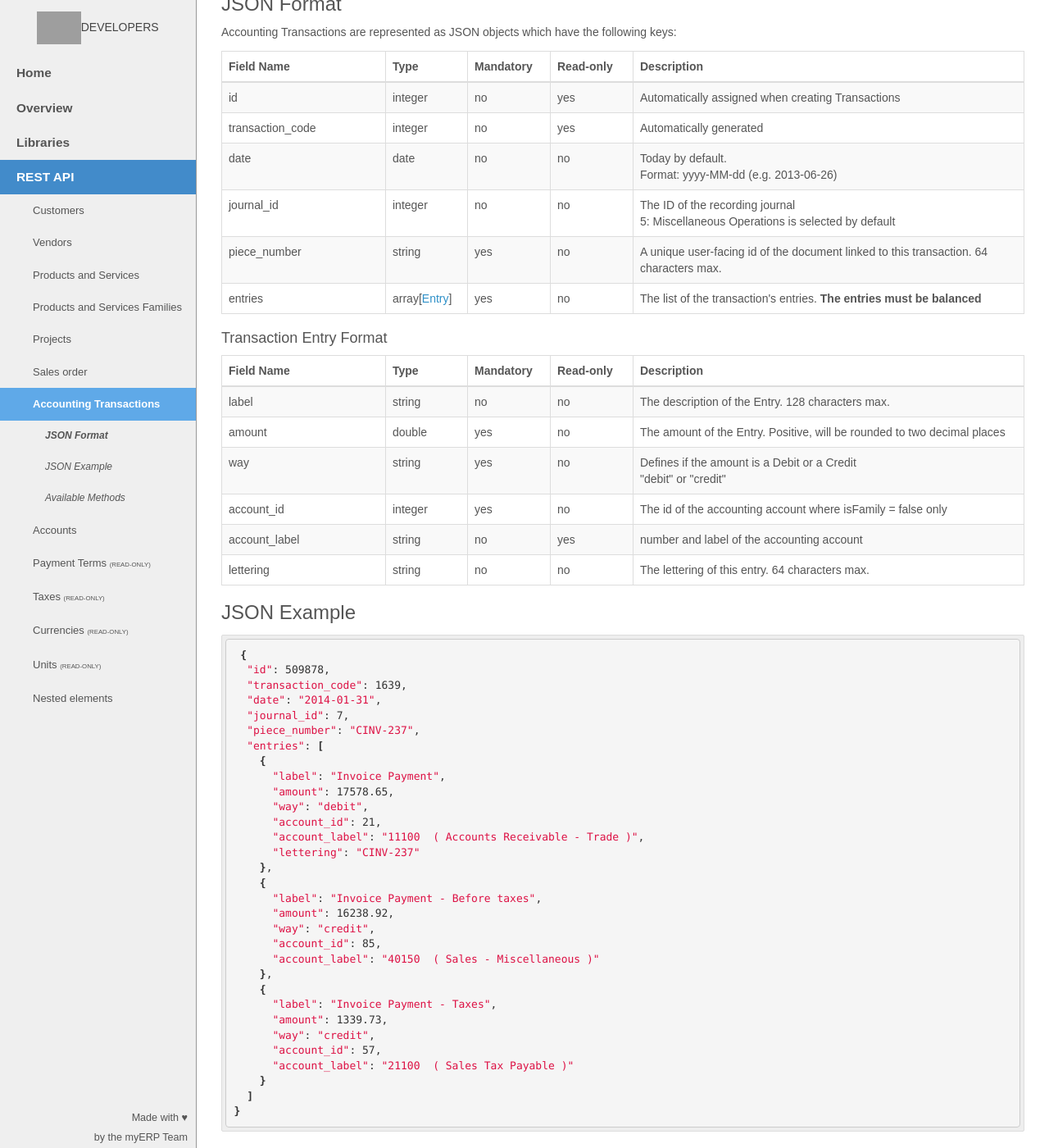
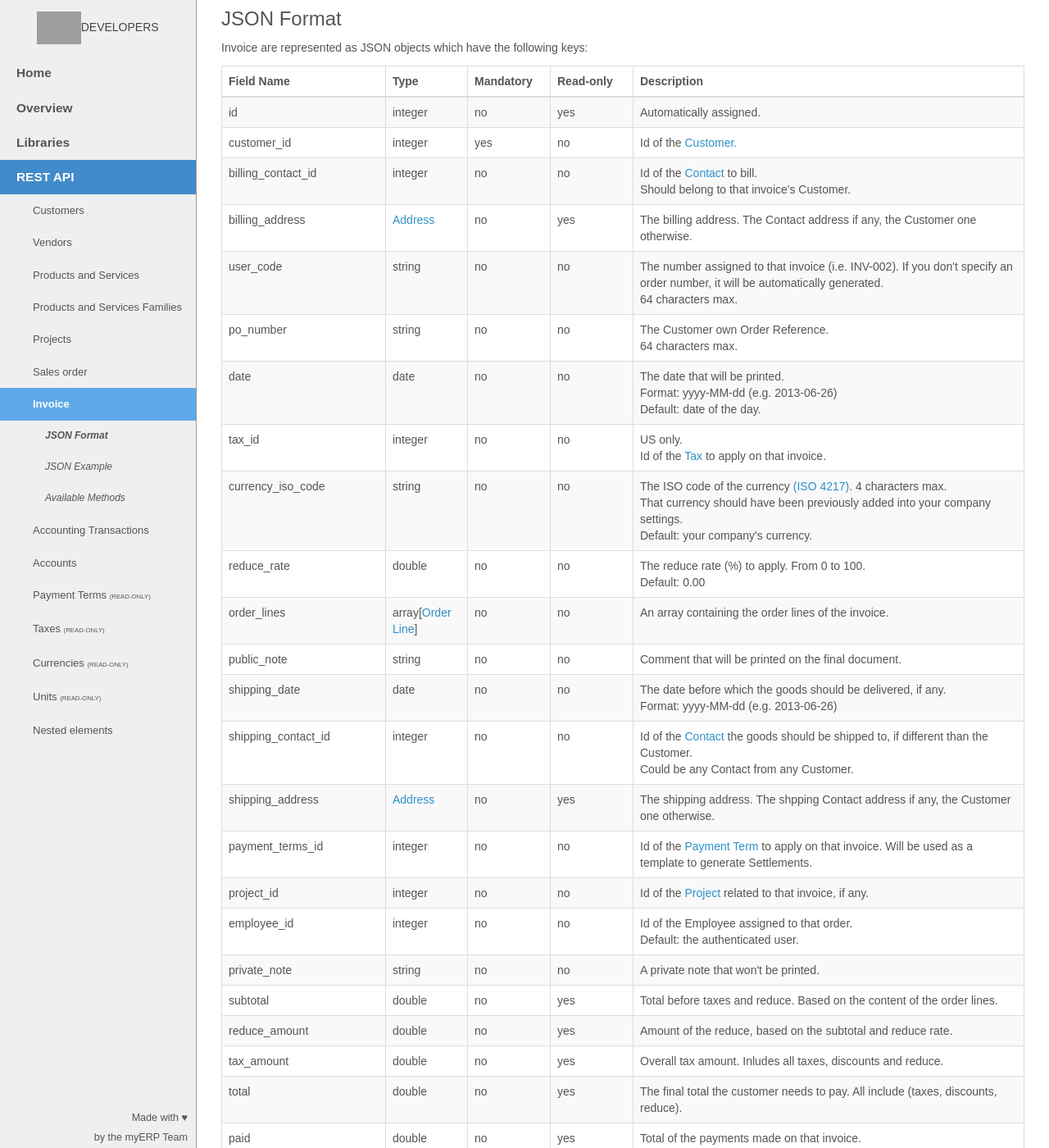
Before and after one commit to myERP/myerp.github.io, a Jekyll site: the page built from docs/1.0/api/index.html, in a window 1280 px wide and 1400 px high, scrolled down 12654 px. Shown: the whole window at 82% size. Built offline with Jekyll 4.4.1, drawn with Linux system fonts in a browser that asks for light colours; nearby versions of some CDN libraries; Markdown is read by kramdown in place of the engine named in the settings; some of the changed text lies outside the part shown; grey boxes are pictures that could not be loaded.

Commit message:
Add invoices to the Documentation.

```diff
--- a/_config.yml
+++ b/_config.yml
@@ -19,6 +19,8 @@ resource:
     url: /projects
   sales_orders:
     url: /sales_orders
+  invoices:
+    url: /invoices
   items:
     url: /items
   payment_terms:
--- /dev/null
+++ b/_includes/1.0/api/invoice.html
@@ -0,0 +1,217 @@
+<div id="invoice" class="group">
+
+    <h2>Invoice</h2>
+    {% highlight bash %}
+    Endpoint: {{ site.api.base_url }}{{ site.api.v1}}{{ site.resource.invoices.url}}
+    {% endhighlight %}
+    <h3 id="invoicejsonformat">JSON Format</h3>
+    <p>Invoice are represented as JSON objects which have the following keys:</p>
+
+
+    <table class="table table-bordered table-striped">
+        <thead>
+            {% include table-header.html %}
+        </thead>
+        <tbody>
+            <tr>
+                <td>id</td>
+                <td>{{ site.format.type.integer }}</td>
+                <td>no</td>
+                <td>yes</td>
+                <td>Automatically assigned.</td>
+            </tr>
+            <tr>
+                <td>customer_id</td>
+                <td>{{ site.format.type.integer }}</td>
+                <td>yes</td>
+                <td>no</td>
+                <td>Id of the <a href="/docs/1.0/api/#customer" title="">Customer.</a></td>
+            </tr>
+            <tr>
+                <td>billing_contact_id</td>
+                <td>{{ site.format.type.integer }}</td>
+                <td>no</td>
+                <td>no</td>
+                <td>Id of the <a href="/docs/1.0/api/#contact" title="">Contact</a> to bill.<br />Should belong to that invoice's Customer.</td>
+            </tr>
+            <tr>
+                <td>billing_address</td>
+                <td>{{ site.format.type.address }}</td>
+                <td>no</td>
+                <td>yes</td>
+                <td>The billing address. The Contact address if any, the Customer one otherwise.</td>
+            </tr>
+            <tr>
+                <td>user_code</td>
+                <td>{{ site.format.type.string }}</td>
+                <td>no</td>
+                <td>no</td>
+                <td>The number assigned to that invoice (i.e. INV-002). If you don't specify an order number, it will be automatically generated.<br />64 characters max.</td>
+            </tr>
+            <tr>
+                <td>po_number</td>
+                <td>{{ site.format.type.string }}</td>
+                <td>no</td>
+                <td>no</td>
+                <td>The Customer own Order Reference.<br />64 characters max.</td>
+            </tr>
+            <tr>
+                <td>date</td>
+                <td>{{ site.format.type.date }}</td>
+                <td>no</td>
+                <td>no</td>
+                <td>The date that will be printed.<br />Format: {{ site.format.date }}<br />Default: date of the day.</td>
+            </tr>
+            <tr>
+                <td>tax_id</td>
+                <td>{{ site.format.type.integer }}</td>
+                <td>no</td>
+                <td>no</td>
+                <td>US only.<br />Id of the <a href="/docs/1.0/api/#tax" title="">Tax</a> to apply on that invoice.</td>
+            </tr>
+            <tr>
+                <td>currency_iso_code</td>
+                <td>{{ site.format.type.string }}</td>
+                <td>no</td>
+                <td>no</td>
+                <td>The ISO code of the currency <a href="http://www.iso.org/iso/catalogue_detail?csnumber=46121" target="_blank" title="ISO 4217">(ISO 4217)</a>. 4 characters max.<br />That currency should have been previously added into your company settings.<br />Default: your company's currency.</td>
+            </tr>
+            <tr>
+                <td>reduce_rate</td>
+                <td>{{ site.format.type.double }}</td>
+                <td>no</td>
+                <td>no</td>
+                <td>The reduce rate (%) to apply. From 0 to 100.<br />Default: 0.00</td>
+            </tr>
+            <tr>
+                <td>order_lines</td>
+                <td>{{ site.format.type.order_line }}</td>
+                <td>no</td>
+                <td>no</td>
+                <td>An array containing the order lines of the invoice.</td>
+            </tr>
+            <tr>
+                <td>public_note</td>
+                <td>{{ site.format.type.string }}</td>
+                <td>no</td>
+                <td>no</td>
+                <td>Comment that will be printed on the final document.</td>
+            </tr>
+            <tr>
+                <td>shipping_date</td>
+                <td>{{ site.format.type.date }}</td>
+                <td>no</td>
+                <td>no</td>
+                <td>The date before which the goods should be delivered, if any.<br />Format: {{ site.format.date }}</a></td>
+            </tr>
+            <tr>
+                <td>shipping_contact_id</td>
+                <td>{{ site.format.type.integer }}</td>
+                <td>no</td>
+                <td>no</td>
+                <td>Id of the <a href="/docs/1.0/api/#contact" title="">Contact</a> the goods should be shipped to, if different than the Customer.<br />Could be any Contact from any Customer.</td>
+            </tr>
+            <tr>
+                <td>shipping_address</td>
+                <td>{{ site.format.type.address }}</td>
+                <td>no</td>
+                <td>yes</td>
+                <td>The shipping address. The shpping Contact address if any, the Customer one otherwise.</td>
+            </tr>
+            <tr>
+                <td>payment_terms_id</td>
+                <td>{{ site.format.type.integer }}</td>
+                <td>no</td>
+                <td>no</td>
+                <td>Id of the <a href="/docs/1.0/api/#paymentterm" title="">Payment Term</a> to apply on that invoice. Will be used as a template to generate Settlements.</td>
+            </tr>
+            <tr>
+                <td>project_id</td>
+                <td>{{ site.format.type.integer }}</td>
+                <td>no</td>
+                <td>no</td>
+                <td>Id of the <a href="/docs/1.0/api/#project" title="">Project</a> related to that invoice, if any.</td>
+            </tr>
+            <tr>
+                <td>employee_id</td>
+                <td>{{ site.format.type.integer }}</td>
+                <td>no</td>
+                <td>no</td>
+                <td>Id of the Employee assigned to that order.<br />Default: the authenticated user.</td>
+            </tr>
+            <tr>
+                <td>private_note</td>
+                <td>{{ site.format.type.string }}</td>
+                <td>no</td>
+                <td>no</td>
+                <td>A private note that won't be printed.</td>
+            </tr>
+            <tr>
+                <td>subtotal</td>
+                <td>{{ site.format.type.double }}</td>
+                <td>no</td>
+                <td>yes</td>
+                <td>Total before taxes and reduce. Based on the content of the order lines.</td>
+            </tr>
+            <tr>
+                <td>reduce_amount</td>
+                <td>{{ site.format.type.double }}</td>
+                <td>no</td>
+                <td>yes</td>
+                <td>Amount of the reduce, based on the subtotal and reduce rate.</td>
+            </tr>
+            <tr>
+                <td>tax_amount</td>
+                <td>{{ site.format.type.double }}</td>
+                <td>no</td>
+                <td>yes</td>
+                <td>Overall tax amount. Inludes all taxes, discounts and reduce.</td>
+            </tr>
+            <tr>
+                <td>total</td>
+                <td>{{ site.format.type.double }}</td>
+                <td>no</td>
+                <td>yes</td>
+                <td>The final total the customer needs to pay. All include (taxes, discounts, reduce).</td>
+            </tr>
+            <tr>
+                <td>paid</td>
+                <td>{{ site.format.type.double }}</td>
+                <td>no</td>
+                <td>yes</td>
+                <td>Total of the payments made on that invoice.</td>
+            </tr>
+            <tr>
+                <td>unpaid</td>
+                <td>{{ site.format.type.double }}</td>
+                <td>no</td>
+                <td>yes</td>
+                <td>Remaining amount to be paid.</td>
+            </tr>
+            <tr>
+                <td>delivery_status</td>
+                <td>{{ site.format.type.integer }}</td>
+                <td>no</td>
+                <td>yes</td>
+                <td>The delivery status, among :<br />
+				    1: Not Delivered (default)<br />
+				    2: Partially Delivered<br />
+				    3: Delivered</td>
+            </tr>
+            <tr>
+                <td>payments_id</td>
+                <td>array[{{ site.format.type.integer }}]</td>
+                <td>no</td>
+                <td>yes</td>
+                <td>Array of Ids of Payments made on that invoice.</td>
+            </tr>
+        </tbody>
+    </table>
+
+    <h3 id="invoicejsonexample">JSON Example</h3>
+	<p>That example describe a US invoice.</p>
+    {% highlight bash %} {% include 1.0/api/json/invoice.json %} {% endhighlight %}
+
+    <h3 id="invoiceavailablemethods">Available Methods</h3>
+    {% include 1.0/api/methods/full.html %}
+</div>
--- /dev/null
+++ b/_includes/1.0/api/json/invoice.json
@@ -0,0 +1,83 @@
+{
+  "id": 19,
+  "customer_id": 2,
+  "billing_contact_id": 1,
+  "billing_address": {
+    "street_line1": "57 Benjamin Franklin Street",
+    "street_line2": "",
+    "street_line3": "",
+    "postal_code": "",
+    "city": "San Francisco",
+    "country": "USA",
+    "locality": "California",
+    "short_locality": "CA",
+    "full_address": "57 Benjamin Franklin Street San Francisco CA USA"
+  },
+  "user_code": "CINV-015",
+  "po_number": "WC-SO-32492-XCT",
+  "date": "2014-05-07",
+  "tax_id": 2,
+  "currency_iso_code": "USD",
+  "reduce_rate": 3.5,
+  "order_lines": [
+    {
+      "id": 69,
+      "item_id": 1,
+      "description": "",
+      "quantity": 50.0,
+      "unit_price_wt": 15.0,
+      "discount_rate": 0.0,
+      "tax_id": 2,
+      "is_taxable": true,
+      "total": 750.0
+    },
+    {
+      "id": 70,
+      "item_id": 3,
+      "description": "10 random stickers for WC2014 album.",
+      "quantity": 100.0,
+      "unit_price_wt": 1.5,
+      "discount_rate": 5.0,
+      "tax_id": 2,
+      "is_taxable": true,
+      "total": 142.5
+    },
+    {
+      "id": 71,
+      "item_id": 2,
+      "description": "A beautiful stickers album about Soccer.\n- Limited Edition -",
+      "quantity": 20.0,
+      "unit_price_wt": 9.99,
+      "discount_rate": 0.0,
+      "tax_id": 0,
+      "is_taxable": false,
+      "total": 199.8
+    }
+  ],
+  "public_note": "All in one rhythm - Juntos num só ritmo",
+  "shipping_address": {
+    "street_line1": "Rue Henri Delaunay",
+    "street_line2": "",
+    "street_line3": "",
+    "postal_code": "93210",
+    "city": "Saint-Denis",
+    "country": "France",
+    "locality": "N/A",
+    "short_locality": "N/A",
+    "full_address": "Rue Henri Delaunay Saint-Denis 93210 France"
+  },
+  "payment_terms_id": 4,
+  "employee_id": 1,
+  "private_note": "Needs to be ready for the opening !",
+  "subtotal": 1092.3,
+  "reduce_amount": 38.23,
+  "tax_amount": 86.13,
+  "total": 1140.2,
+  "paid": 770.1,
+  "unpaid": 370.1,
+  "delivery_status": 1,
+  "payments_id": [
+    32,
+    33
+  ]
+}
--- a/_includes/side-menu.html
+++ b/_includes/side-menu.html
@@ -108,6 +108,18 @@
                 </li>
             </ul>
         </li>
+        <!-- invoices -->
+        <li>
+            <a href="#invoice">Invoice</a>
+            <ul class="nav nav-stacked">
+                <li><a href="#invoicejsonformat">JSON Format</a>
+                </li>
+                <li><a href="#invoicejsonexample">JSON Example</a>
+                </li>
+                <li><a href="#invoiceavailablemethods">Available Methods</a>
+                </li>
+            </ul>
+        </li>
         <!-- transactions -->
         <li>
             <a href="#transaction">Accounting Transactions</a>
--- a/docs/1.0/api/index.html
+++ b/docs/1.0/api/index.html
@@ -10,6 +10,7 @@ title: "- REST API V1.0 Resources"
     <div>{% include 1.0/api/productservicefamily.html %}</div>
     <div>{% include 1.0/api/project.html %}</div>
     <div>{% include 1.0/api/salesorder.html %}</div>
+    <div>{% include 1.0/api/invoice.html %}</div>
     <div>{% include 1.0/api/transaction.html %}</div>
     <div>{% include 1.0/api/account.html %}</div>
     <div>{% include 1.0/api/paymentterm.html %}</div>
```
